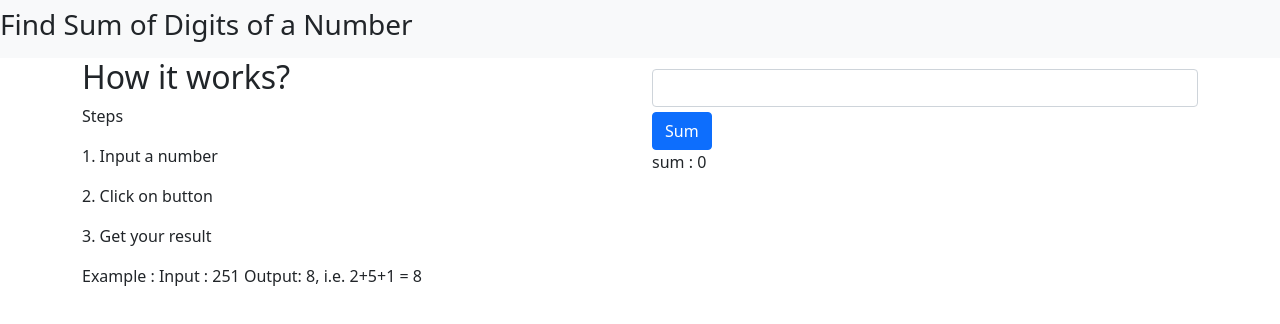
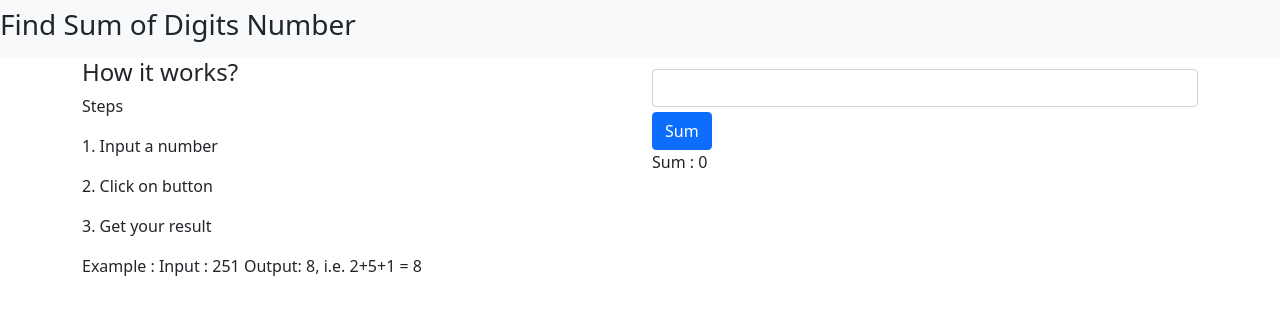
Before and after one commit to alpesh1109/synoverge_test, a React (Create React App) app: page / in a window 1280 px wide. Shown: the top 324 px of the page. Built offline with nearby package versions, Linux system fonts and the light colour scheme.

Commit message:
New component created

```diff
--- a/package.json
+++ b/package.json
@@ -9,6 +9,7 @@
     "bootstrap": "^5.1.3",
     "react": "^17.0.2",
     "react-dom": "^17.0.2",
+    "react-router-dom": "^5.3.0",
     "react-scripts": "4.0.3",
     "reactstrap": "^8.10.0",
     "web-vitals": "^1.1.2"
--- a/src/App.js
+++ b/src/App.js
@@ -1,55 +1,17 @@
-import React, { useState } from "react";
+import React from "react";
+import { Switch, Route } from 'react-router-dom';
 import './App.css';
 import 'bootstrap/dist/css/bootstrap.min.css';
+import DigitSum from "./DigitSum";
+
 function App() {
-  const [result, countSum] = useState(0);
-  const [num, handleChage] = useState('');
 
-  const sumFun = (e) => {
-    e.preventDefault();
-    let tmp = sumNumber(num);
-    countSum(tmp);
-  }
-
-  // Create handleIncrement event handler
-  function sumNumber(num) {
-    if (num !== 0) {
-      return (num % 10 + sumNumber(Math.floor(num / 10)));
-    } else {
-      return 0;
-    }
-  };
-
-
-  return (
-    <>
-      <nav class="navbar navbar-expand-lg bg-light">
-        <h3 style={{ textAlign: 'center' }}>Find Sum of Digits of a Number</h3>
-      </nav>
-      <div class="container">
-        <div class="row">
-          <div class="col-sm">
-            <h2>How it works?</h2>
-            <p>Steps</p>
-            <p>1. Input a number</p>
-            <p>2. Click on button</p>
-            <p>3. Get your result</p>
-            <p>Example : Input : 251 Output: 8, i.e. 2+5+1 = 8</p>
-          </div>
-          <div class="col-sm">
-            <form onSubmit={sumFun} method="post" >
-              <div class="form-group" style={{marginTop:'2%'}}>
-               <input className="form-control" type="number" name="num" value={num} onChange={(e) => handleChage(e.target.value.replace(/\D/g,""))} required></input>
-              </div>
-              <button type="submit" className="btn btn-primary" style={{marginTop:'1%'}}>Sum</button><br/>
-              <label>sum : {result} </label>
-            </form>
-          </div>
-        </div>
-      </div>
-
-    </>
-  );
+    return (
+      <>
+        <Switch>
+          <Route exact path="/" component={DigitSum} />
+        </Switch>
+      </>
+    )
 }
-
 export default App;
--- /dev/null
+++ b/src/DigitSum.js
@@ -0,0 +1,54 @@
+import React, { useState } from "react";
+
+function DigitSum() {
+  const [result, countSum] = useState(0);
+  const [num, handleChage] = useState('');
+
+  const sumFun = (e) => {
+    e.preventDefault();
+    let tmp = sumNumber(num);
+    countSum(tmp);
+  }
+
+  // Find Sum of Digits Number
+  const sumNumber = (num) => {
+    if (num !== 0) {
+      return (num % 10 + sumNumber(Math.floor(num / 10)));
+    } else {
+      return 0;
+    }
+  };
+
+
+  return (
+    <>
+      <nav class="navbar navbar-expand-lg bg-light">
+        <h3>Find Sum of Digits Number</h3>
+      </nav>
+      <div class="container">
+        <div class="row">
+          <div class="col-sm">
+            <h4>How it works?</h4>
+            <p>Steps</p>
+            <p>1. Input a number</p>
+            <p>2. Click on button</p>
+            <p>3. Get your result</p>
+            <p>Example : Input : 251 Output: 8, i.e. 2+5+1 = 8</p>
+          </div>
+          <div className="col-sm">
+            <form onSubmit={sumFun} method="post" >
+              <div class="form-group" style={{marginTop:'2%'}}>
+               <input className="form-control" type="number" name="num" value={num} onChange={(e) => handleChage(e.target.value.replace(/\D/g,""))} required></input>
+              </div>
+              <button type="submit" className="btn btn-primary" style={{marginTop:'1%'}}>Sum</button><br/>
+              <label>Sum : {result} </label>
+            </form>
+          </div>
+        </div>
+      </div>
+
+    </>
+  );
+}
+
+export default DigitSum;
--- a/src/index.js
+++ b/src/index.js
@@ -1,14 +1,17 @@
 import React from 'react';
 import ReactDOM from 'react-dom';
+import { BrowserRouter} from 'react-router-dom';
 import './index.css';
 import App from './App';
 import reportWebVitals from './reportWebVitals';
 
 
 ReactDOM.render(
-  <React.StrictMode>
-    <App />
-  </React.StrictMode>,
+  <BrowserRouter forceRefresh={false}>
+    <React.StrictMode>
+      <App />
+    </React.StrictMode>
+  </BrowserRouter>,
   document.getElementById('root')
 );
 
```
Also changed, not shown: 1 other file (tests, documents, lock files or other folders).
